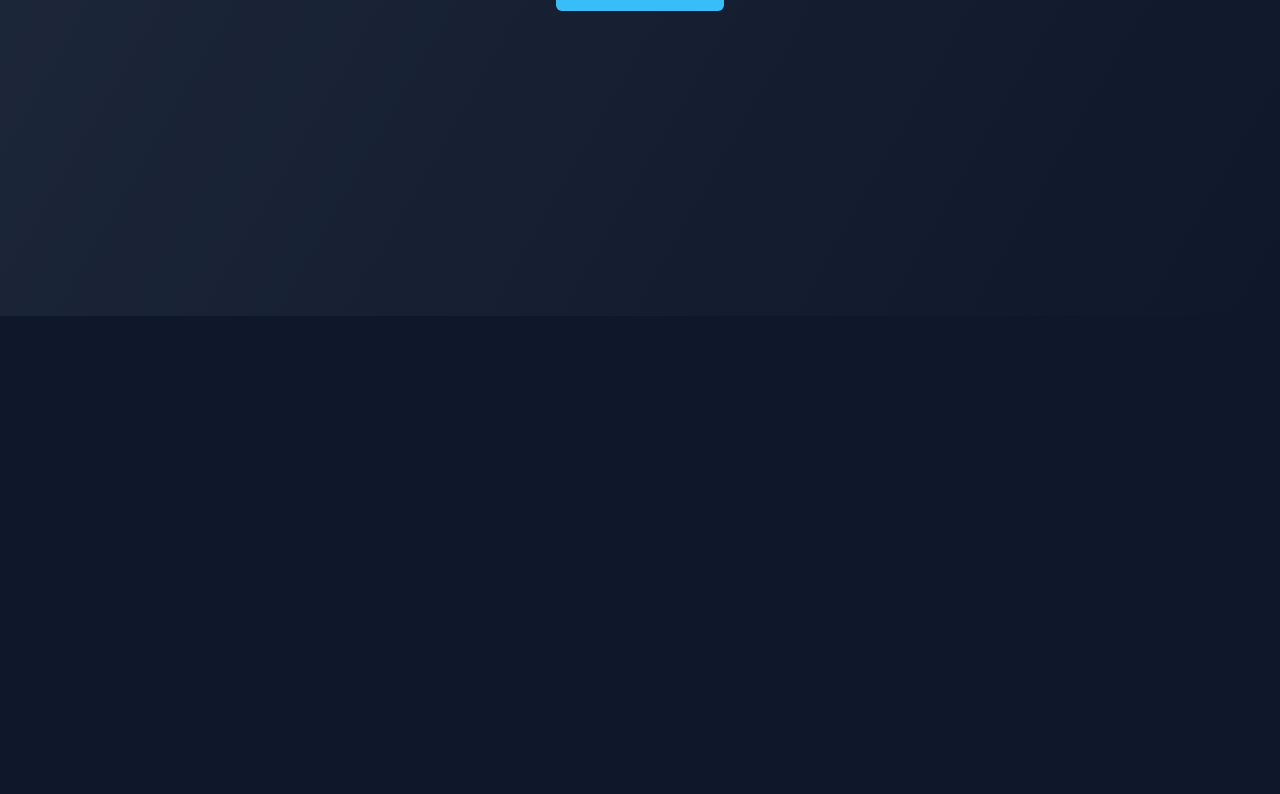
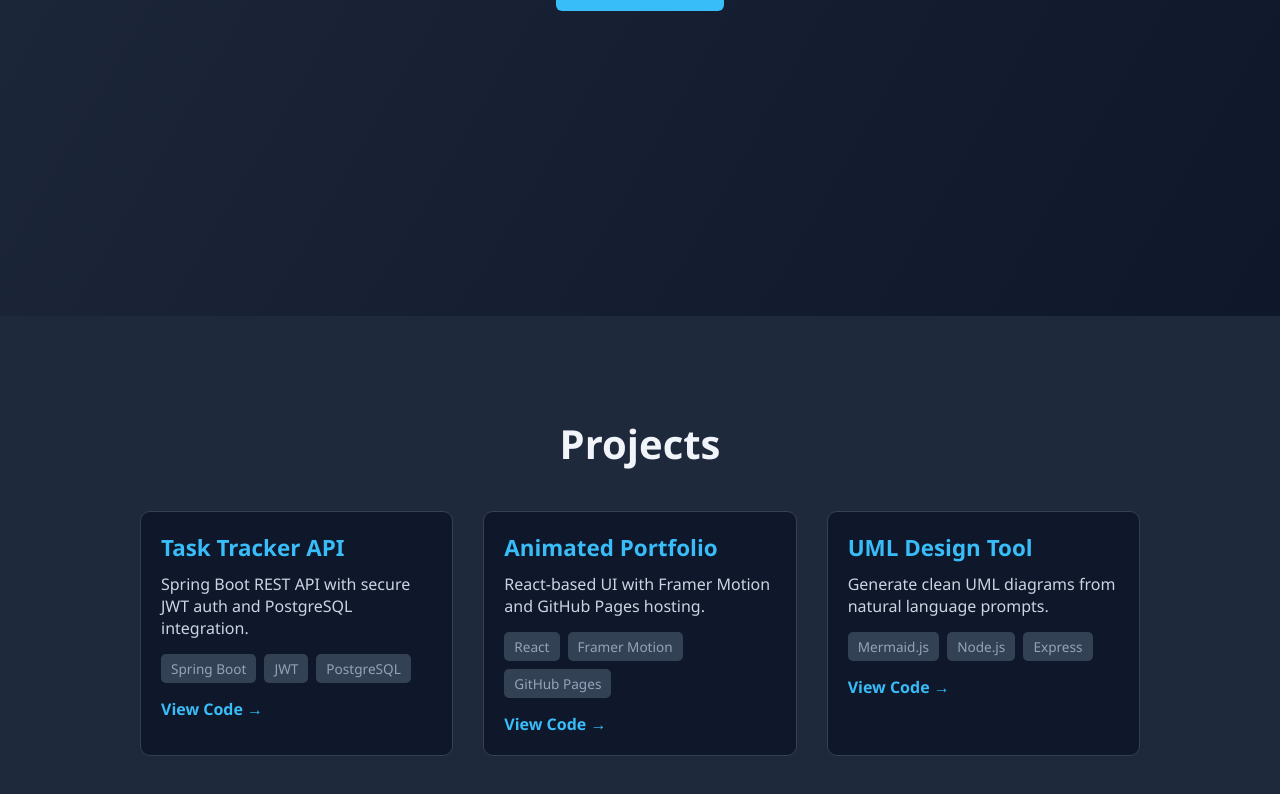
Before and after one commit to yasithh1/portfolio, a React (Create React App) app: page / in a window 1280 px wide. Shown: the part 484-1278 px from the top of the page. Before the commit the page ends 800 px from the top, so only its background shows below. Built offline with nearby package versions, Linux system fonts and the light colour scheme.

Commit message:
Add animated Projects section

```diff
--- a/src/App.js
+++ b/src/App.js
@@ -1,11 +1,13 @@
 import Navbar from "./components/Navbar/Navbar";
 import HeroSection from "./components/HeroSection/HeroSection";
+import Projects from "./components/Projects/Projects";
 
 function App() {
   return (
     <>
       <Navbar />
       <HeroSection />
+      <Projects />
     </>
   );
 }
--- /dev/null
+++ b/src/components/Projects/Projects.css
@@ -0,0 +1,68 @@
+/* src/components/Projects/Projects.css */
+.projects-section {
+  padding: 100px 20px;
+  background-color: #1e293b;
+  color: #f1f5f9;
+  text-align: center;
+}
+
+.projects-title {
+  font-size: 2.5rem;
+  margin-bottom: 40px;
+}
+
+.projects-grid {
+  display: grid;
+  grid-template-columns: repeat(auto-fit, minmax(270px, 1fr));
+  gap: 30px;
+  max-width: 1000px;
+  margin: 0 auto;
+}
+
+.project-card {
+  background-color: #0f172a;
+  border: 1px solid #334155;
+  border-radius: 10px;
+  padding: 20px;
+  text-align: left;
+  transition: transform 0.3s ease;
+}
+
+.project-card:hover {
+  transform: translateY(-5px);
+  border-color: #38bdf8;
+}
+
+.project-card h3 {
+  font-size: 1.4rem;
+  margin-bottom: 10px;
+  color: #38bdf8;
+}
+
+.project-card p {
+  font-size: 1rem;
+  margin-bottom: 15px;
+  color: #cbd5e1;
+}
+
+.tech-stack {
+  display: flex;
+  flex-wrap: wrap;
+  gap: 8px;
+  margin-bottom: 15px;
+  padding: 0;
+  list-style: none;
+}
+
+.tech-stack li {
+  background: #334155;
+  color: #94a3b8;
+  padding: 5px 10px;
+  border-radius: 5px;
+  font-size: 0.85rem;
+}
+
+.project-card a {
+  color: #38bdf8;
+  font-weight: bold;
+}
--- /dev/null
+++ b/src/components/Projects/Projects.js
@@ -0,0 +1,38 @@
+// src/components/Projects/Projects.js
+import React from "react";
+import { motion } from "framer-motion";
+import "./Projects.css";
+import projects from "./projectsData";
+
+const Projects = () => {
+  return (
+    <section id="projects" className="projects-section">
+      <h2 className="projects-title">Projects</h2>
+      <div className="projects-grid">
+        {projects.map((project, index) => (
+          <motion.div
+            key={index}
+            className="project-card"
+            initial={{ opacity: 0, y: 30 }}
+            whileInView={{ opacity: 1, y: 0 }}
+            transition={{ duration: 0.6, delay: index * 0.2 }}
+            viewport={{ once: true }}
+          >
+            <h3>{project.title}</h3>
+            <p>{project.description}</p>
+            <ul className="tech-stack">
+              {project.tech.map((tech, i) => (
+                <li key={i}>{tech}</li>
+              ))}
+            </ul>
+            <a href={project.link} target="_blank" rel="noopener noreferrer">
+              View Code →
+            </a>
+          </motion.div>
+        ))}
+      </div>
+    </section>
+  );
+};
+
+export default Projects;
--- /dev/null
+++ b/src/components/Projects/projectsData.js
@@ -0,0 +1,24 @@
+// src/components/Projects/projectsData.js
+
+const projects = [
+  {
+    title: "Task Tracker API",
+    description: "Spring Boot REST API with secure JWT auth and PostgreSQL integration.",
+    tech: ["Spring Boot", "JWT", "PostgreSQL"],
+    link: "https://github.com/yasithh1/task-tracker-api",
+  },
+  {
+    title: "Animated Portfolio",
+    description: "React-based UI with Framer Motion and GitHub Pages hosting.",
+    tech: ["React", "Framer Motion", "GitHub Pages"],
+    link: "https://yasithh1.github.io/portfolio",
+  },
+  {
+    title: "UML Design Tool",
+    description: "Generate clean UML diagrams from natural language prompts.",
+    tech: ["Mermaid.js", "Node.js", "Express"],
+    link: "https://github.com/yasithh1/uml-designer",
+  },
+];
+
+export default projects;
```
